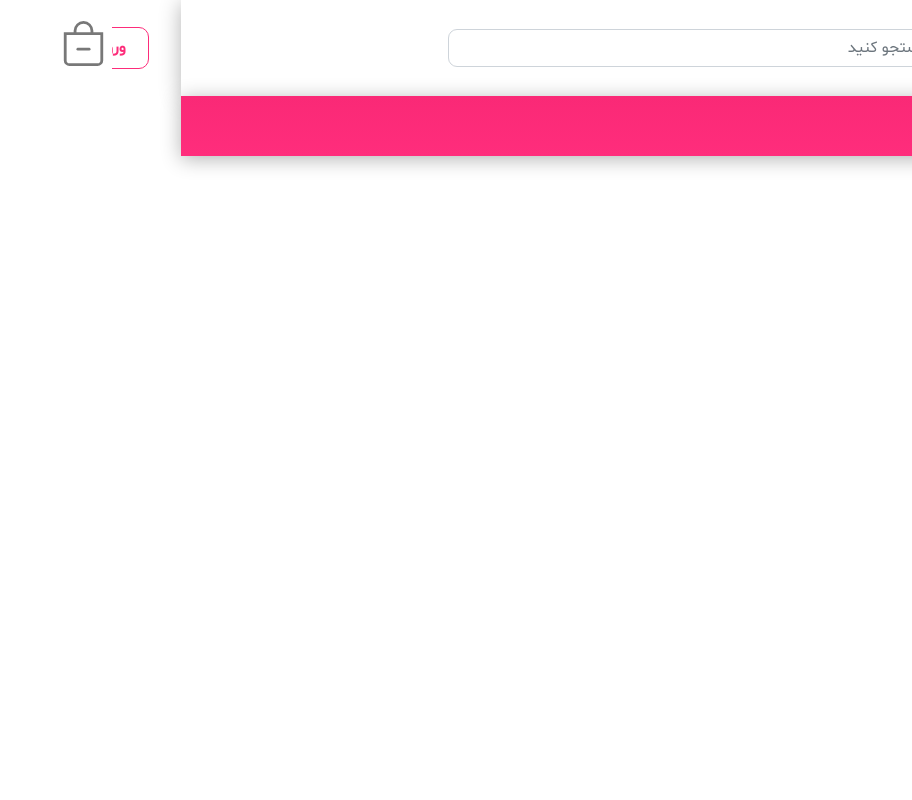
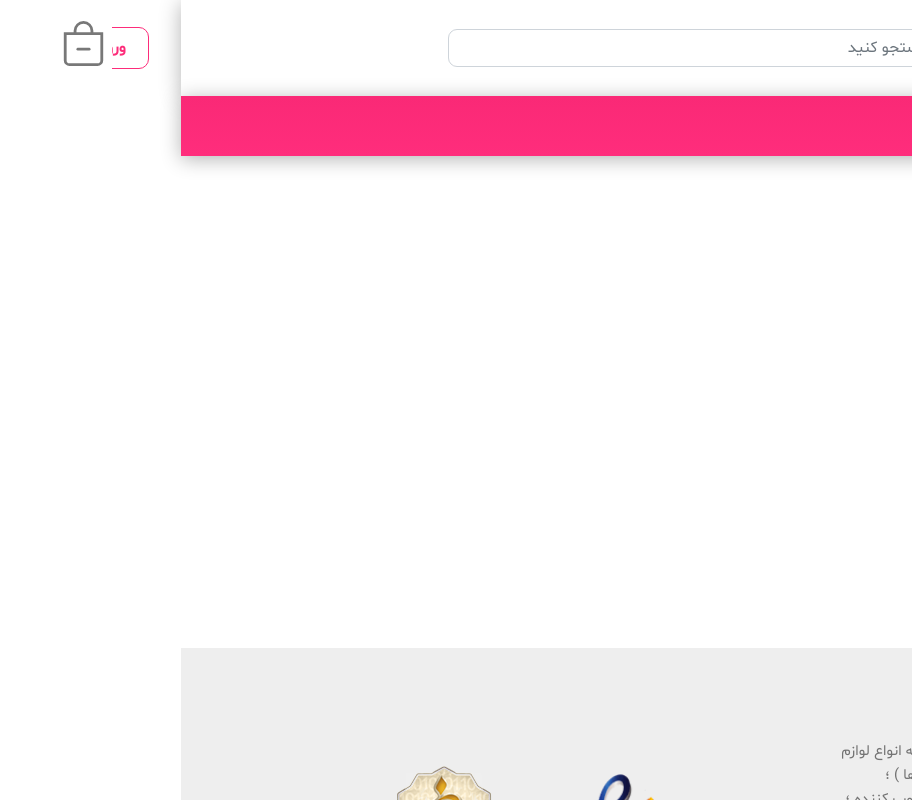
Before and after one commit to Kimiagoudarzi/maktab76-project-kimia-goudarzi, a React (Create React App) app in the folder my-project/: page /hair in a window 1280 px wide. Shown: the top 800 px of the page, without its empty margins (368-1280 px from the left). Built offline with nearby package versions, Linux system fonts and the light colour scheme.

Commit message:
link edite

```diff
--- a/my-project/src/components/products/Hair.js
+++ b/my-project/src/components/products/Hair.js
@@ -1,10 +1,35 @@
 import NavBar from '../navbar/NavBar';
+import Footer from '../footer/Footer';
 
 
 const Hair = () => {
   return (
     <>
          <NavBar/>
+         <br/>
+         <br/>
+         <br/>
+         <br/>
+         <br/>
+         <br/>
+         <br/>
+         <br/>
+         <br/>
+         <br/>
+         <br/>
+         <br/>
+         <br/>
+         <br/>
+         <br/>
+         <br/>
+         <br/>
+         <br/>
+         <br/>
+         <br/>
+         <br/>
+         <br/>
+         <br/>
+         <Footer/>
     </>
   )
 }
--- a/my-project/src/components/products/Perfume.js
+++ b/my-project/src/components/products/Perfume.js
@@ -1,10 +1,35 @@
 import NavBar from '../navbar/NavBar';
+import Footer from '../footer/Footer';
 
 
 const Perfume = () => {
   return (
     <>
          <NavBar/>
+         <br/>
+         <br/>
+         <br/>
+         <br/>
+         <br/>
+         <br/>
+         <br/>
+         <br/>
+         <br/>
+         <br/>
+         <br/>
+         <br/>
+         <br/>
+         <br/>
+         <br/>
+         <br/>
+         <br/>
+         <br/>
+         <br/>
+         <br/>
+         <br/>
+         <br/>
+         <br/>
+         <Footer/>
     </>
   )
 }
--- a/my-project/src/components/products/Skin.js
+++ b/my-project/src/components/products/Skin.js
@@ -1,10 +1,35 @@
 import NavBar from '../navbar/NavBar';
+import Footer from '../footer/Footer';
 
 
 const Skin = () => {
   return (
     <>
          <NavBar/>
+         <br/>
+         <br/>
+         <br/>
+         <br/>
+         <br/>
+         <br/>
+         <br/>
+         <br/>
+         <br/>
+         <br/>
+         <br/>
+         <br/>
+         <br/>
+         <br/>
+         <br/>
+         <br/>
+         <br/>
+         <br/>
+         <br/>
+         <br/>
+         <br/>
+         <br/>
+         <br/>
+         <Footer/>
     </>
   )
 }
--- a/my-project/src/components/products/SunCream.js
+++ b/my-project/src/components/products/SunCream.js
@@ -1,10 +1,35 @@
 import NavBar from '../navbar/NavBar';
+import Footer from '../footer/Footer';
 
 
 const SunCream = () => {
   return (
     <>
          <NavBar/>
+         <br/>
+         <br/>
+         <br/>
+         <br/>
+         <br/>
+         <br/>
+         <br/>
+         <br/>
+         <br/>
+         <br/>
+         <br/>
+         <br/>
+         <br/>
+         <br/>
+         <br/>
+         <br/>
+         <br/>
+         <br/>
+         <br/>
+         <br/>
+         <br/>
+         <br/>
+         <br/>
+         <Footer/>
     </>
   )
 }
```
